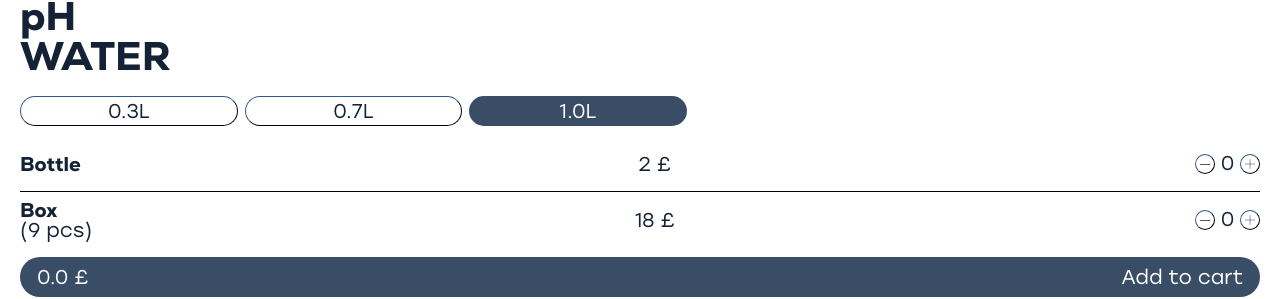
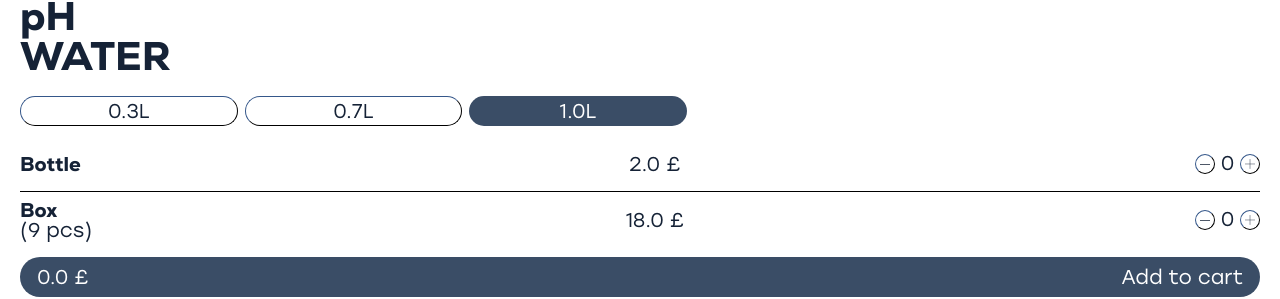
Before and after one commit to orchidenver/BiQ-gb-ph, a React (Create React App) app: page /shop in a window 1280 px wide. Shown: the part 824-1123 px from the top of the page. Built offline with nearby package versions, Linux system fonts and the light colour scheme.

Commit message:
Changed price onReset in context. Added toFixed method to prices in Shop

```diff
--- a/src/components/Modal.tsx
+++ b/src/components/Modal.tsx
@@ -112,11 +112,6 @@ export default function Modal({ btnText, open, onClose }: ModalProps) {
         }
       );
 
-      console.log({
-        data,
-        status,
-      });
-
       if (status !== 200 && status !== 201) {
         throw new Error("Something went wrong");
       }
--- a/src/context/context.tsx
+++ b/src/context/context.tsx
@@ -79,14 +79,14 @@ export const AppProvider = ({ children }: CartProviderInterface) => {
         name: "Bottle",
         capacity: "1.0",
         quantity: 0,
-        price: 1.6,
+        price: 2.0,
         totalSum: 0,
       },
       boxes: {
         name: "Box",
         capacity: "1.0",
         quantity: 0,
-        price: 9.6,
+        price: 2.0 * 9,
         totalSum: 0,
       },
     });
--- a/src/pages/Shop.tsx
+++ b/src/pages/Shop.tsx
@@ -89,7 +89,7 @@ export default function Shop() {
           <div className="shop-items">
             <div className="shop-item">
               <p className="shop-product">Bottle</p>
-              <p className="shop-price">{`${bottles.price} £`}</p>
+              <p className="shop-price">{`${bottles.price.toFixed(1)} £`}</p>
               <div className="shop-count">
                 <button
                   type="button"
@@ -115,7 +115,7 @@ export default function Shop() {
                 <br />
                 <span className="currency">(9 pcs)</span>
               </p>
-              <p className="shop-price">{`${boxes.price} £`}</p>
+              <p className="shop-price">{`${boxes.price.toFixed(1)} £`}</p>
               <div className="shop-count">
                 <button
                   type="button"
```
